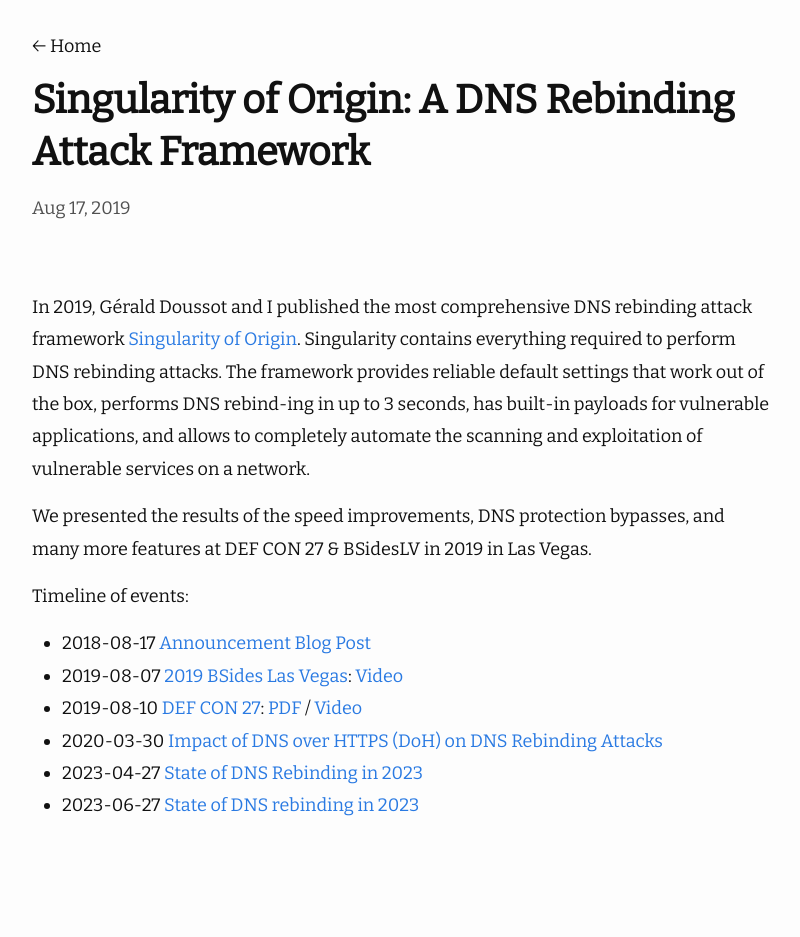
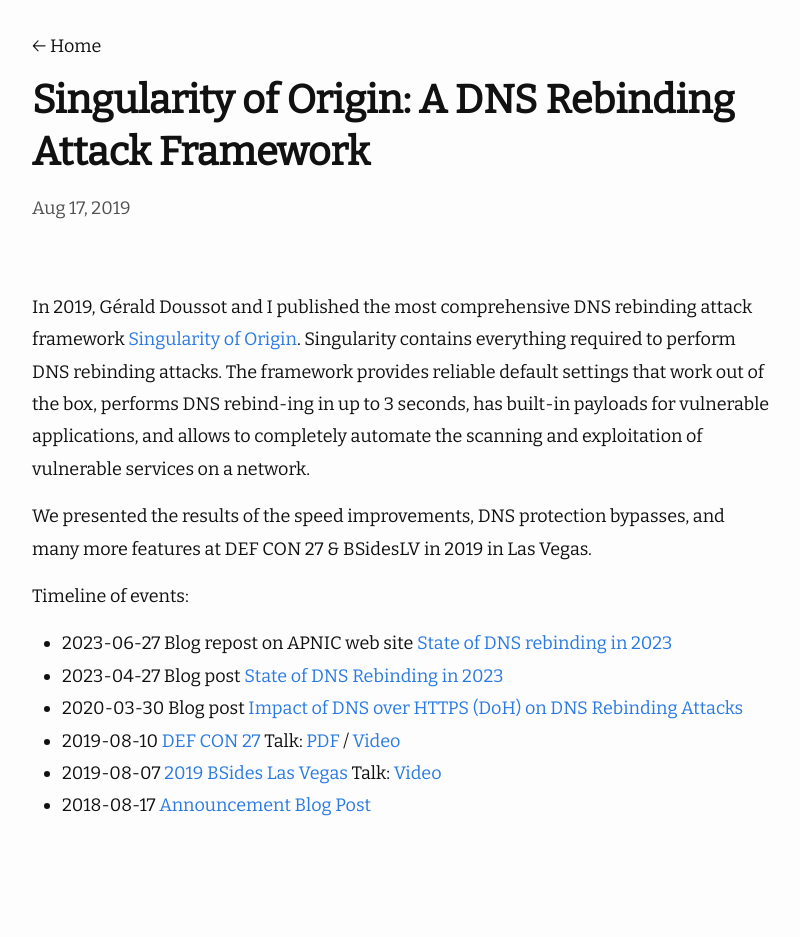
Before and after one commit to sanktjodel/sanktjodel.github.io, a Jekyll site: the page built from _posts/2019-08-17-Singularity-of-Origin.md, in a window 1280 px wide. Shown: the whole page, without its empty margins (238-1038 px from the left). Built offline with Jekyll 4.4.1, drawn with Linux system fonts in a browser that asks for light colours; nearby versions of some CDN libraries.

Commit message:
updated timelines

```diff
--- a/_posts/2019-08-17-Singularity-of-Origin.md
+++ b/_posts/2019-08-17-Singularity-of-Origin.md
@@ -11,9 +11,9 @@ We presented the results of the speed improvements, DNS protection bypasses, and
 
 Timeline of events:
 
+- 2023-06-27 Blog repost on APNIC web site [State of DNS rebinding in 2023](https://blog.apnic.net/2023/06/27/state-of-dns-rebinding-in-2023/)
+- 2023-04-27 Blog post [State of DNS Rebinding in 2023](https://www.nccgroup.com/us/research-blog/state-of-dns-rebinding-in-2023/)
+- 2020-03-30 Blog post [Impact of DNS over HTTPS (DoH) on DNS Rebinding Attacks](https://research.nccgroup.com/2020/03/30/impact-of-dns-over-https-doh-on-dns-rebinding-attacks/)
+- 2019-08-10 [DEF CON 27](https://defcon.org/html/defcon-27/dc-27-speakers.html#Doussot) Talk: [PDF](https://media.defcon.org/DEF%20CON%2027/DEF%20CON%2027%20presentations/DEFCON-27-Gerald-Doussot-Roger-Meyer-State-of-DNS-Rebinding-Attack-and-Prevention-Techniques-and-the-Singularity-of-Origin.pdf) / [Video](https://youtu.be/y9-0lICNjOQ)
+- 2019-08-07 [2019 BSides Las Vegas](https://archive.bsideslv.org/2019/speakers/roger-meyer/) Talk: [Video](https://youtu.be/E9ceA3vucEU)
 - 2018-08-17 [Announcement Blog Post](https://github.com/nccgroup/singularity/wiki/%5BAnnouncement-Blog-Post%5D--Singularity-of-Origin:-A-DNS-Rebinding-Attack-Framework)
-- 2019-08-07 [2019 BSides Las Vegas](https://archive.bsideslv.org/2019/speakers/roger-meyer/): [Video](https://youtu.be/E9ceA3vucEU)
-- 2019-08-10 [DEF CON 27](https://defcon.org/html/defcon-27/dc-27-speakers.html#Doussot): [PDF](https://media.defcon.org/DEF%20CON%2027/DEF%20CON%2027%20presentations/DEFCON-27-Gerald-Doussot-Roger-Meyer-State-of-DNS-Rebinding-Attack-and-Prevention-Techniques-and-the-Singularity-of-Origin.pdf) / [Video](https://youtu.be/y9-0lICNjOQ)
-- 2020-03-30 [Impact of DNS over HTTPS (DoH) on DNS Rebinding Attacks](https://research.nccgroup.com/2020/03/30/impact-of-dns-over-https-doh-on-dns-rebinding-attacks/)
-- 2023-04-27 [State of DNS Rebinding in 2023](https://www.nccgroup.com/us/research-blog/state-of-dns-rebinding-in-2023/)
-- 2023-06-27 [State of DNS rebinding in 2023](https://blog.apnic.net/2023/06/27/state-of-dns-rebinding-in-2023/)
```
Also changed, not shown: _posts/2020-07-23-Oracle-APEX-CVEs.md (+1 -1 lines), _posts/2020-12-08-Signing-HTTP-Messages-Burp-Suite-Extension.md (+1 -1 lines), _posts/2024-10-21-OpenEMR-Vulnerabilities.md (+1 -4 lines).
